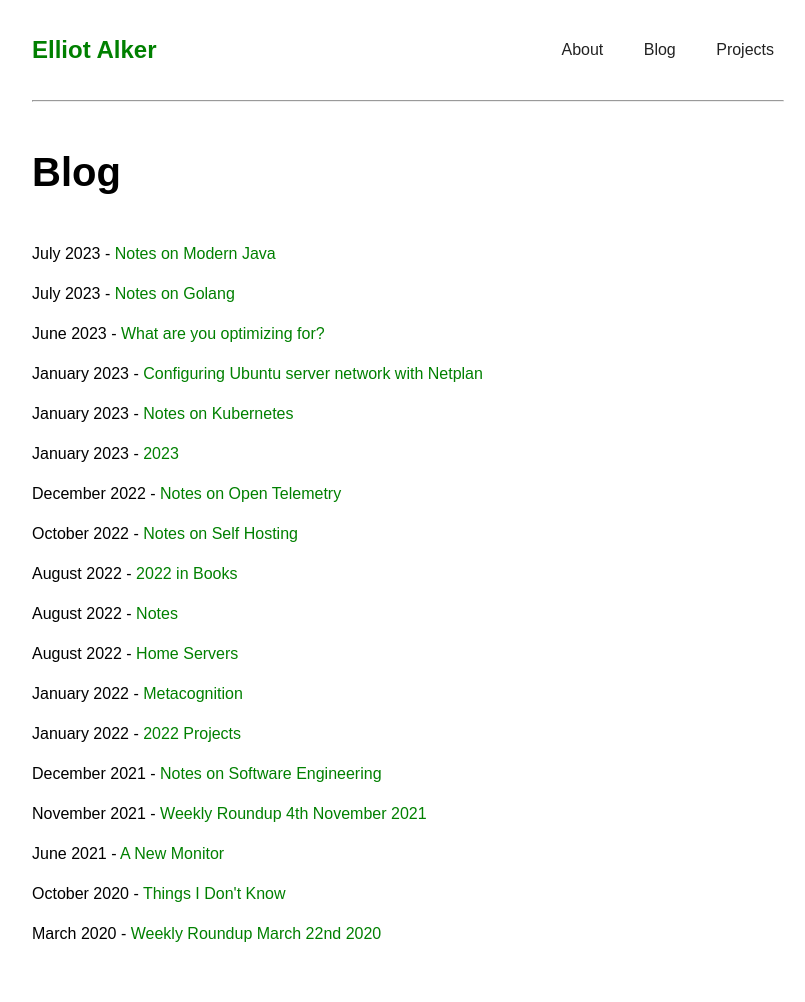
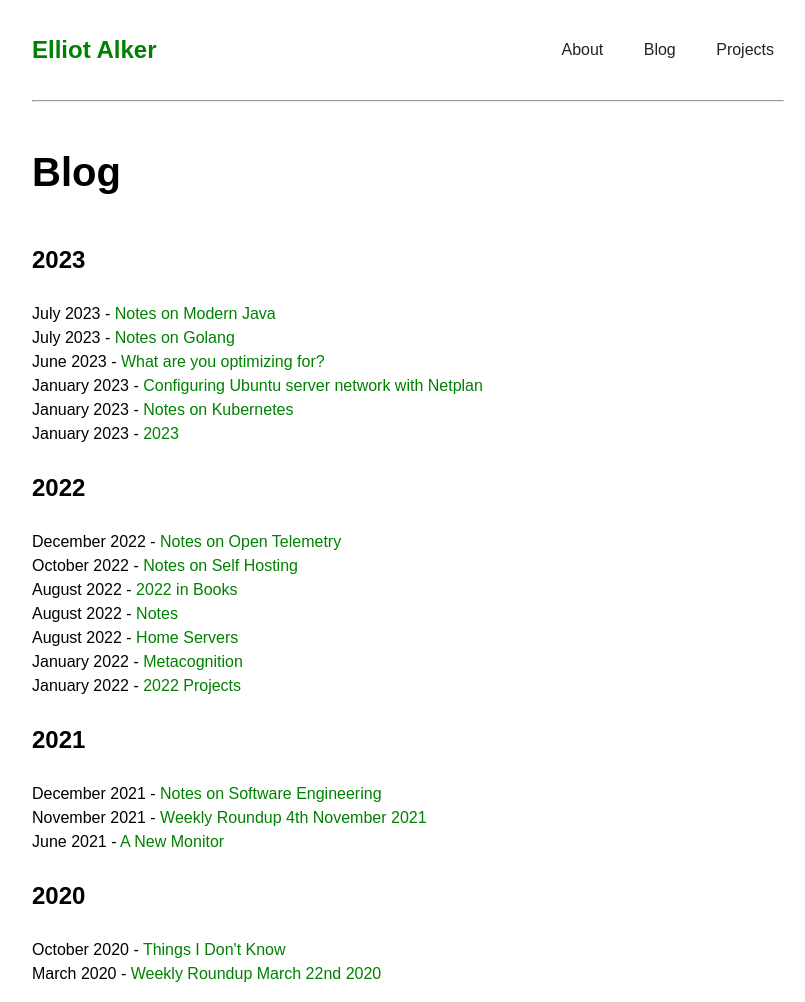
Before and after one commit to ealker/ealker.github.io, a Jekyll site: the page built from blog.md, in a window 1280 px wide. Shown: the whole page, without its empty margins (232-1037 px from the left). Built offline with Jekyll 4.4.1, drawn with Linux system fonts in a browser that asks for light colours; before the commit the page ends 962 px from its top, so only the background shows below that.

Commit message:
Group posts by year.

```diff
--- a/blog.md
+++ b/blog.md
@@ -3,8 +3,12 @@
 title: Blog
 ---
 
-{% for post in site.posts %}
-<ul>
-    <li>{{ post.date | date: '%B %Y' }}  - <a href="{{ post.url }}"> {{post.title }}</a> </li>
-</ul>
+{% assign postsByYear = site.posts | group_by_exp:"post", "post.date | date: '%Y'" %}
+{% for year in postsByYear %}
+<h2> {{ year.name }} </h2>
+  <ul>
+    {% for post in year.items %}
+        <li> {{ post.date | date: '%B %Y' }} - <a href="{{ post.url }}"> {{post.title }}</a> </li>
+    {% endfor %}
+  </ul>
 {% endfor %}
```
Also changed, not shown: _sass/main.scss (+0 -29 lines).
